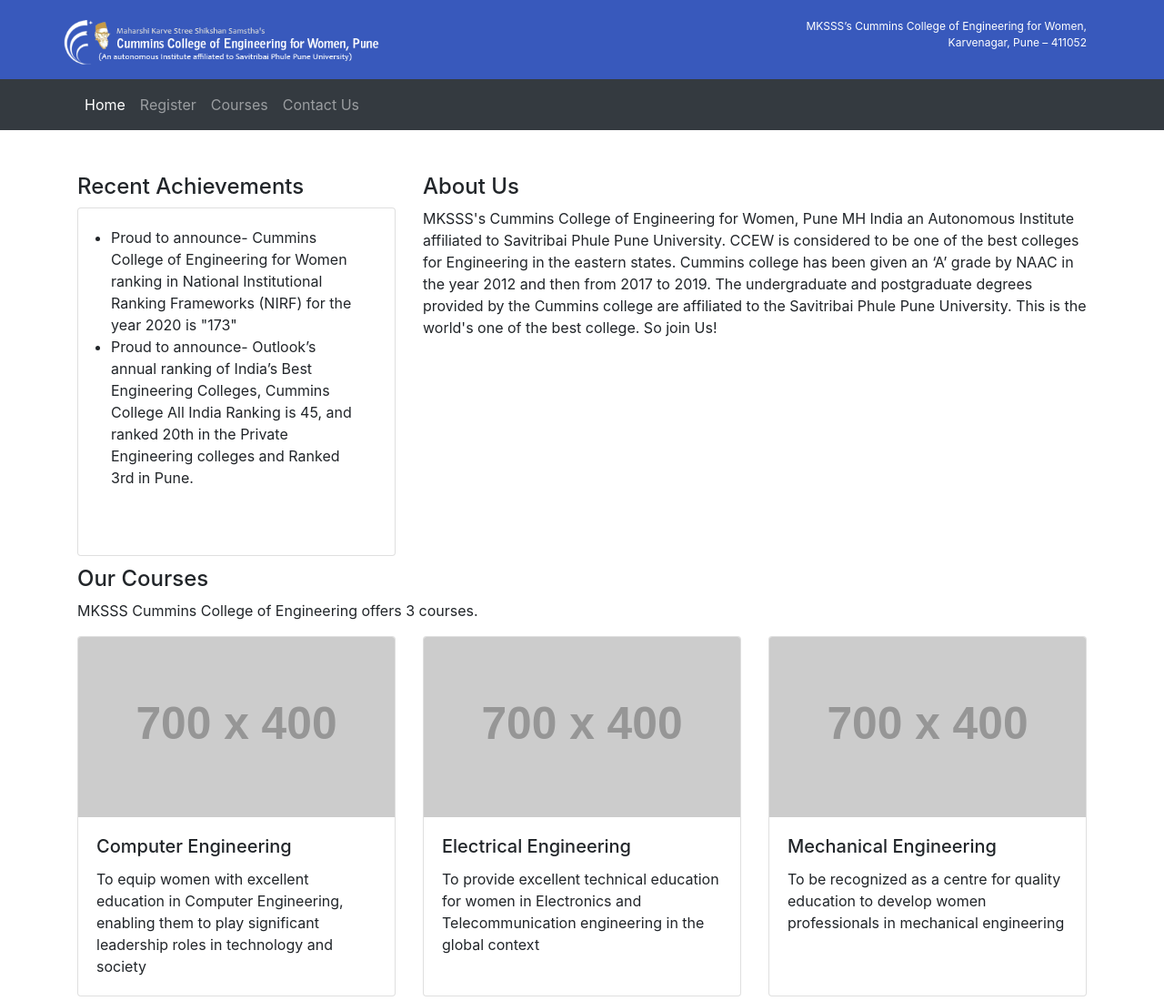
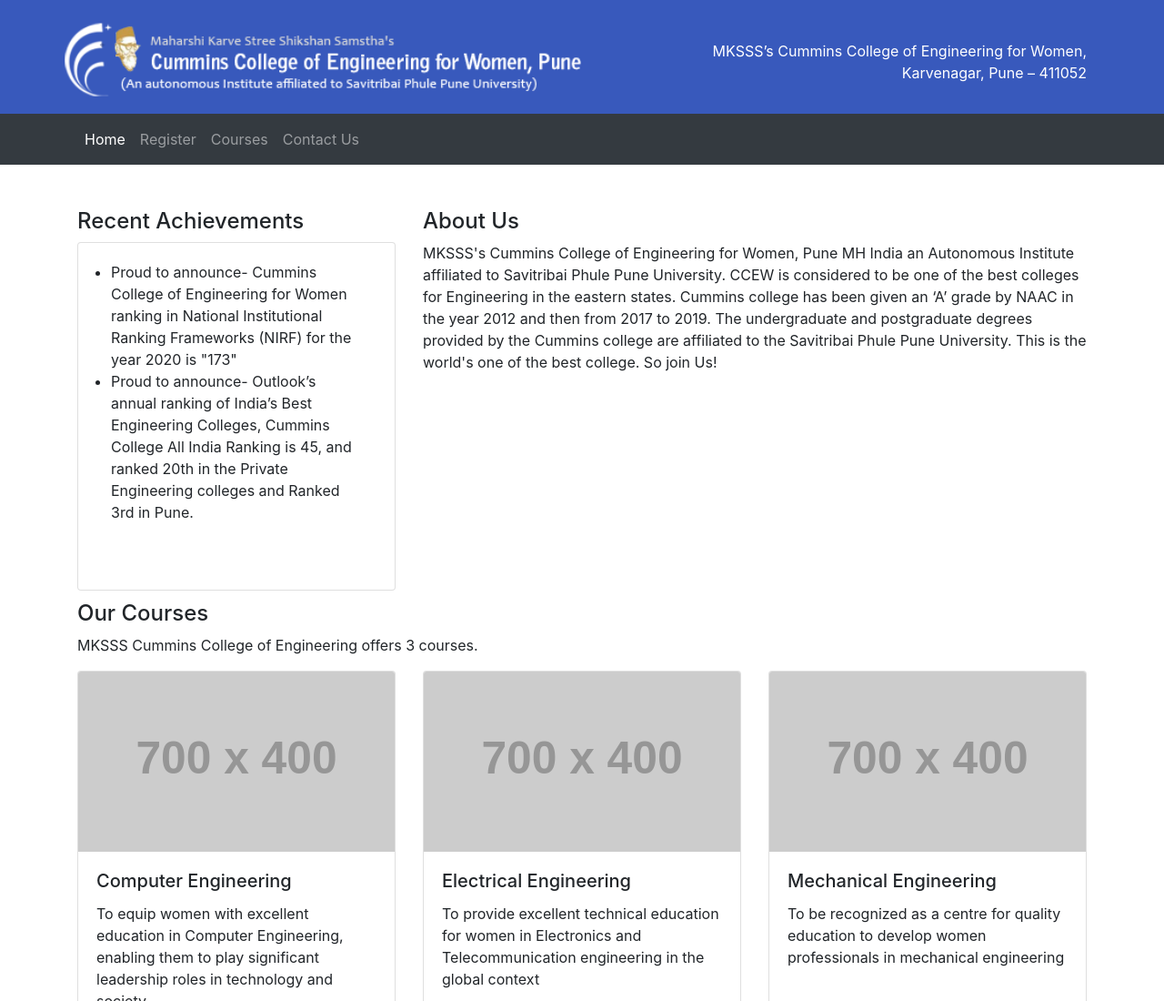
Before and after one commit to mukta-4/University-webdev, a plain HTML site: page index2.html in a window 1280 px wide. Shown: the top 1100 px of the page at 91% size. Drawn offline with nearby package versions, Linux system fonts and the light colour scheme; placeholder pictures from the web are drawn by us.

Commit message:
Added more sections

```diff
--- a/assets/style/style.css
+++ b/assets/style/style.css
@@ -13,12 +13,11 @@ header #header-section .logo {
   background-position: 0;
   background-repeat: no-repeat;
   background-size: contain;
-  min-height: 45px;
+  min-height: 90px;
 }
 
 header #header-section p {
   color: #fff;
-  font-size: 0.75em;
   text-align: right;
 }
 
--- a/index2.html
+++ b/index2.html
@@ -21,7 +21,7 @@
           <div class="row">
             <div class="col-md-6 col-sm-6 logo"></div>
             <div class="col-md-6 col-sm-6">
-              <p>
+              <p class="mt-4">
                 MKSSS’s Cummins College of Engineering for Women,<br />Karvenagar,
                 Pune – 411052
               </p>
```
